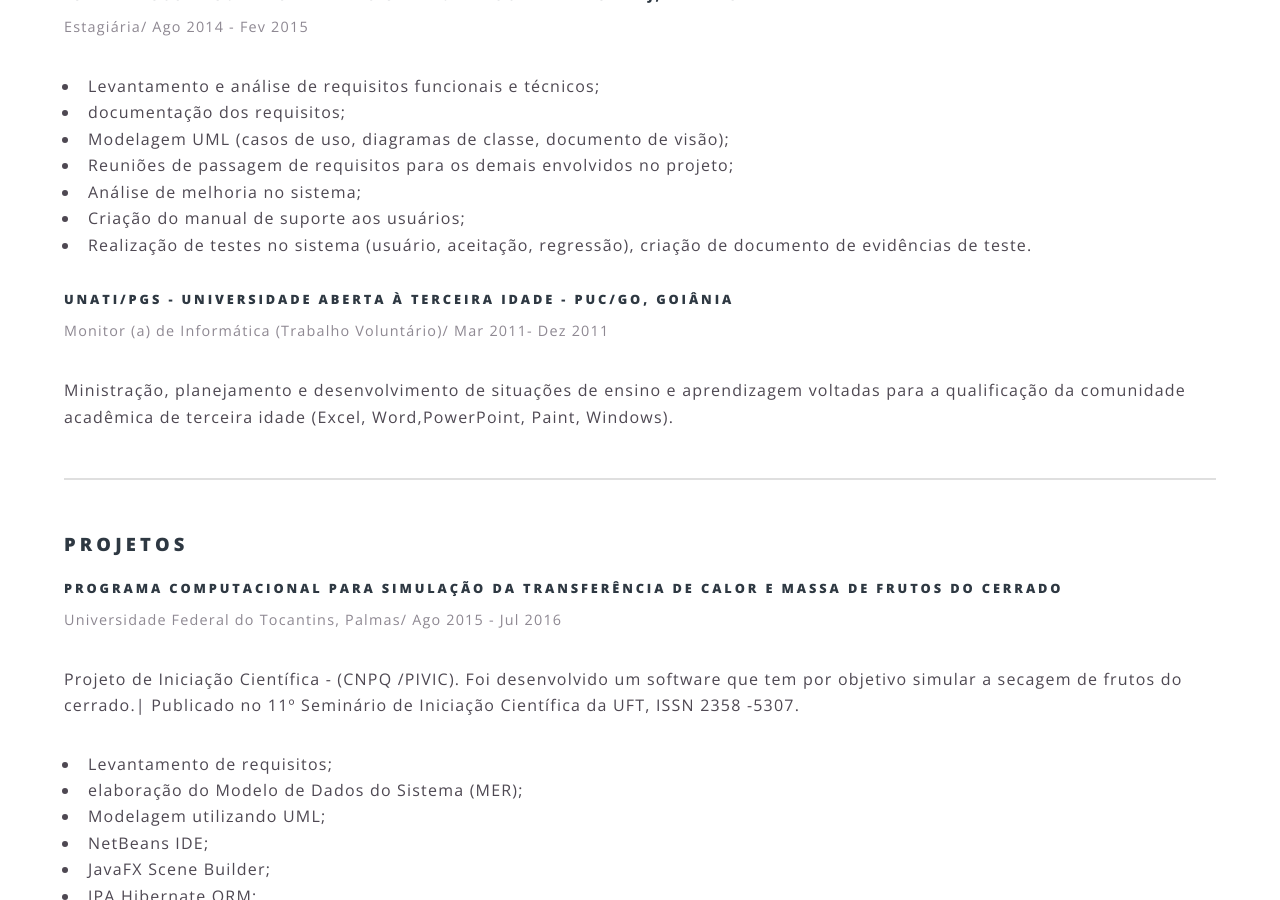
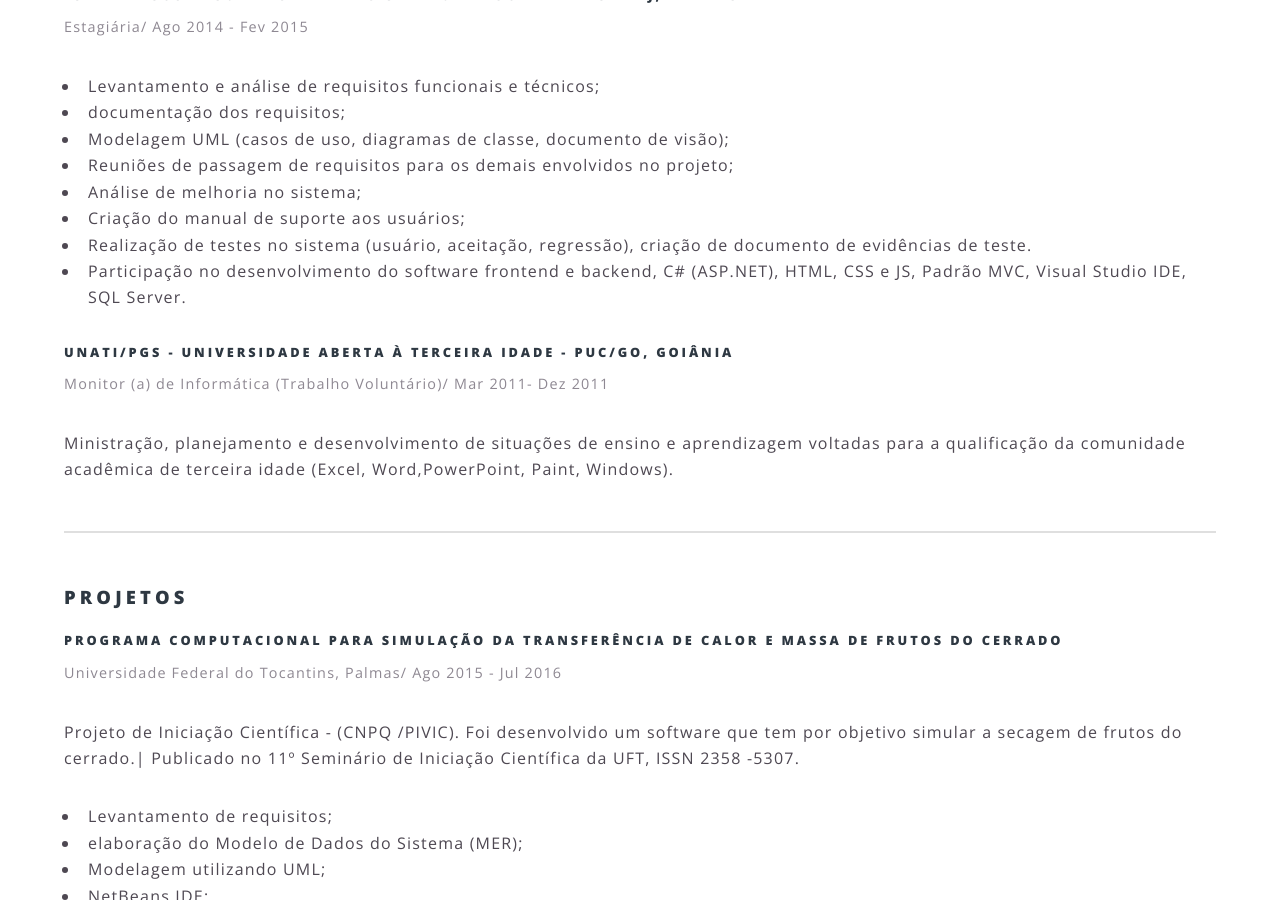
Before and after one commit to SaraFernandes/sarafernandes.github.io_sfdhgdfg, a Jekyll site: the page built from experiencias.html, in a window 1280 px wide and 900 px high, scrolled down 979 px. Built offline with Jekyll 4.4.1, drawn with Linux system fonts in a browser that asks for light colours.

Commit message:
Add neu post Elicitação de requisitos

```diff
--- a/experiencias.html
+++ b/experiencias.html
@@ -37,6 +37,7 @@ title: Experiências
 							<li>Análise de melhoria no sistema;</li>
 							<li>Criação do manual de suporte aos usuários;</li>
 							<li>Realização de testes no sistema (usuário, aceitação, regressão), criação de documento de evidências de teste.</li>
+							<li>Participação no desenvolvimento do software frontend e backend, C# (ASP.NET),  HTML, CSS e JS, Padrão MVC, Visual Studio IDE, SQL Server.</li>
 						</ul>
 					</div>
 
--- a/outras.html
+++ b/outras.html
@@ -67,7 +67,7 @@ title: Outras
 							<li>Astah, MySQL Workbench, Draw.io</li>
 							<li>Java, Python, C# (ASP.NET)</li>
 							<li>Framework Django, Hibernate, Maven</li>
-							<li>HTML, CSS, Bootstrap</li>
+							<li>HTML, CSS, Bootstrap, JavaScript</li>
 						</ul>
 					</div>
 					<div class="6u$ 12u$(medium)">
```
